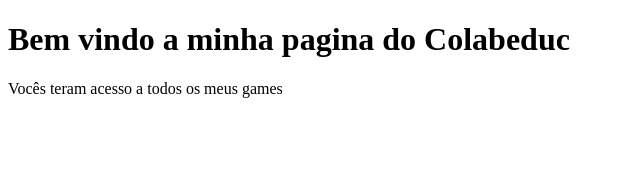
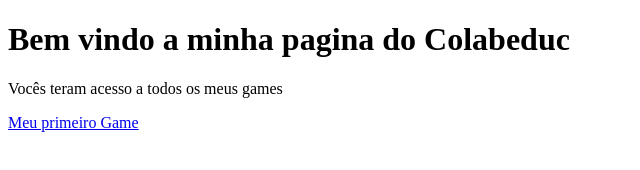
Before and after one commit to AnaCarolinaNM/AnaCarolinanm.github.io, a plain HTML site: page index.html in a window 1280 px wide. Shown: the whole page, without its empty margins (0-640 px from the left). Drawn offline with Linux system fonts and the light colour scheme.

Commit message:
Update index.html

```diff
--- a/index.html
+++ b/index.html
@@ -7,6 +7,8 @@
 
 <h1>Bem vindo a minha pagina do Colabeduc</h1>
 <p>Vocês teram acesso a todos os meus games</p>
+  <a href="https://anacarolinanm.github.io/quizgeotech/">Meu primeiro Game</a>
+
 
 </body>
 </html>
```
